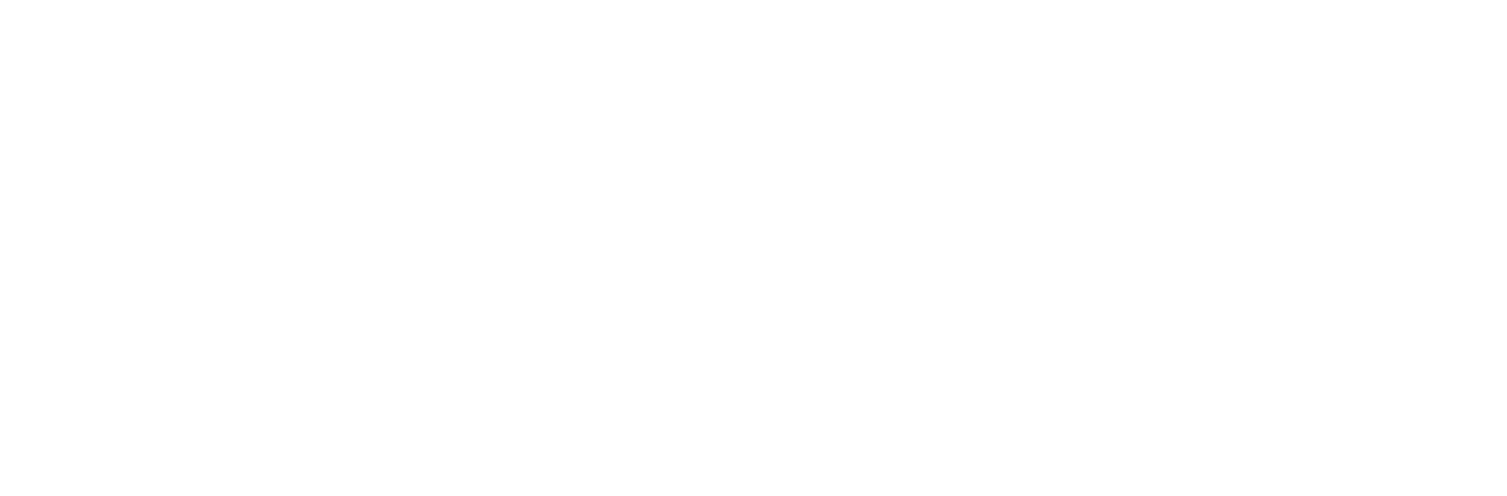
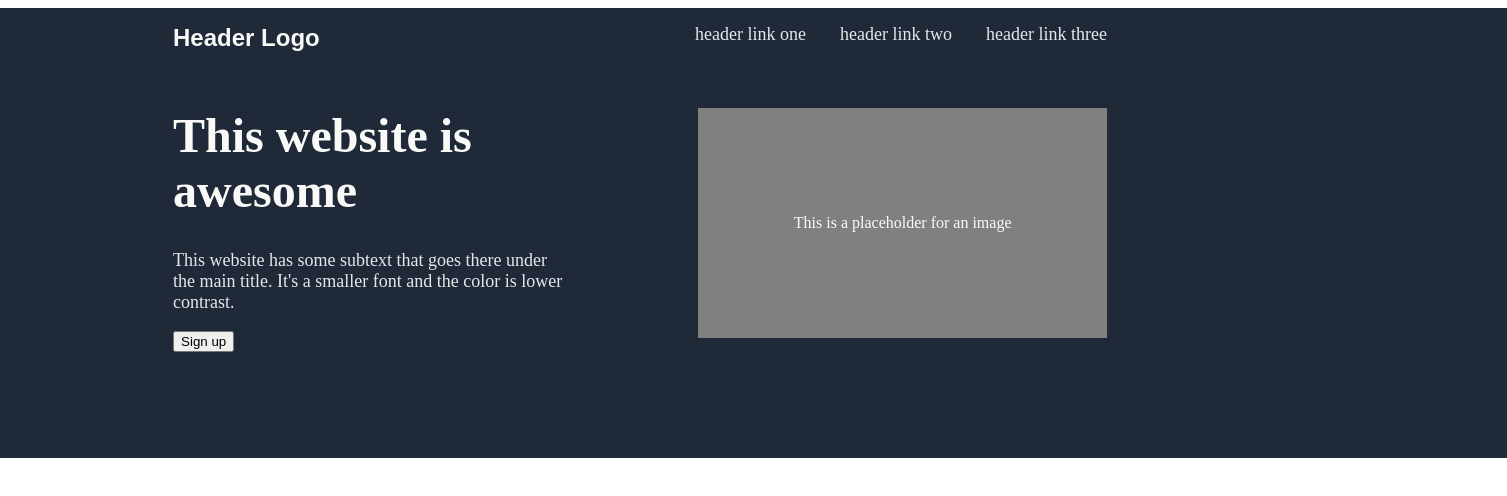
Before and after one commit to shantanu2693/Flexbox-project, a plain HTML site: page index.html in a window 1280 px wide. Shown: the whole page, 1507 px wide, since content can reach past the window. Drawn offline with Linux system fonts and the light colour scheme.

Commit message:
Finish header which includes navigation bar and hero section

```diff
--- a/css/styles.css
+++ b/css/styles.css
@@ -0,0 +1,85 @@
+a:hover , a:active , a:focus , a:link , a:visited {
+    text-decoration: none;
+}
+
+ul > li {
+    list-style: none;
+    display: inline;
+    text-decoration: none;
+}
+
+body {
+    display: flex;
+    flex-direction: column;
+    align-items: center;
+}
+
+.header {
+    background-color: #1F2937;
+    color: #F9FAF8;
+}
+
+.navbar {
+    display: flex;
+    justify-content: space-between;
+    height: 100px;
+}
+
+.navbar > h1 {
+    font-size: 24px;
+    font-family: Arial, Helvetica, sans-serif;
+    padding-left: 400px;
+}
+
+.navbar > ul {
+    list-style-type: none;
+    text-decoration: none;
+    padding-right: 385px;
+}
+
+.navbar > ul > li > a {
+    color: #E5E7EB;
+    font-size: 18px;
+    display: inline;
+    margin: 15px;
+}
+
+.hero {
+    display: flex;
+    justify-content: space-between;
+    height: 350px;
+}
+
+.image {
+    display: flex;
+    flex-direction: column;
+    justify-content: center;
+    align-items: center;
+}
+
+.content > h1 {
+    font-size: 48px;
+    font-weight: bolder;
+    color: #F9FAF8;
+    padding-left: 400px;
+    padding-right: 150px;
+    margin-top: 0px;
+}
+
+.content > p {
+    font-size: 18px;
+    color: #E5E7EB;
+    padding-left: 400px;
+    padding-right: 125px;
+}
+
+.content > button {
+    margin-left: 400px;
+}
+
+.hero > .image {
+    margin-right: 400px;
+    background-color: grey;
+    width: 600px;
+    margin-bottom: 120px;
+}
--- a/index.html
+++ b/index.html
@@ -2,10 +2,34 @@
 <html lang="en">
 <head>
     <meta charset="UTF-8">
-    <meta name="viewport" content="width=device-width, initial-scale=1.0">
-    <title>Flexbox Webpage</title>
+    <link rel="stylesheet" href="./css/styles.css">
+    <title>Flexbox Project</title>
 </head>
 <body>
+    <div class="header">
+
+        <div class="navbar">
+            <h1>Header Logo</h1>
+            <ul>
+                <li><a href="#">header link one</a></li>
+                <li><a href="#">header link two</a></li>
+                <li><a href="#">header link three</a></li>
+            </ul>
+        </div>
+
+        <div class="hero">
+
+            <div class="content">
+                <h1>This website is awesome</h1>
+                <p>This website has some subtext that goes there under the main title. It's a smaller font and the color is lower contrast.</p>
+                <button>Sign up</button>
+            </div>
+
+            <div class="image">
+                <p>This is a placeholder for an image</p>
+            </div>
+        </div>
+    </div>
 
 </body>
 </html>
```
Also changed, not shown: images/random_image.jpeg (added).
